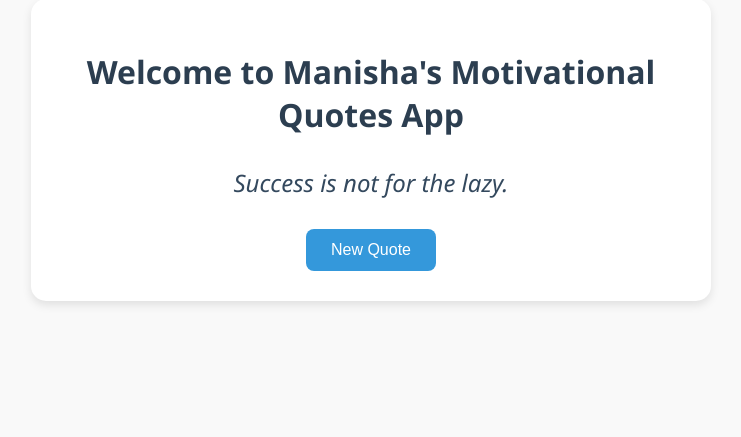
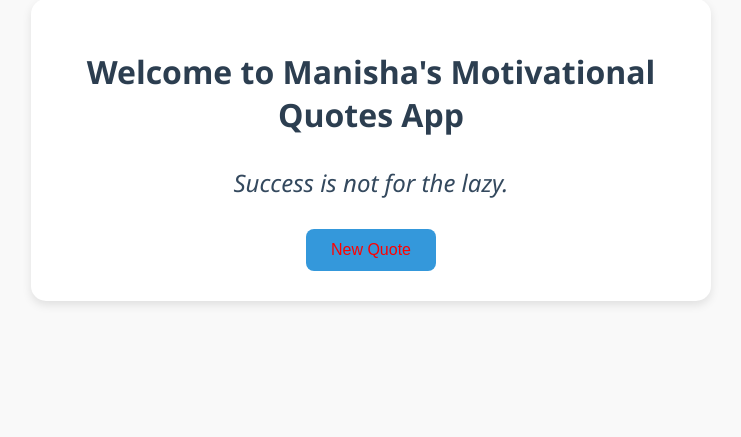
Before and after one commit to manishayadavji/CI-CD-LiveApp, a Flask app: page / in a window 1280 px wide. Shown: the part 59-496 px from the top of the page, without its empty margins (269-1010 px from the left). Run offline with Flask 3, Linux system fonts and the light colour scheme.

Commit message:
color changes

```diff
--- a/static/css/style.css
+++ b/static/css/style.css
@@ -27,7 +27,7 @@ h1 {
 
 .btn {
     background-color: #3498db;
-    color: white;
+    color: red;
     border: none;
     padding: 12px 25px;
     font-size: 16px;
```
